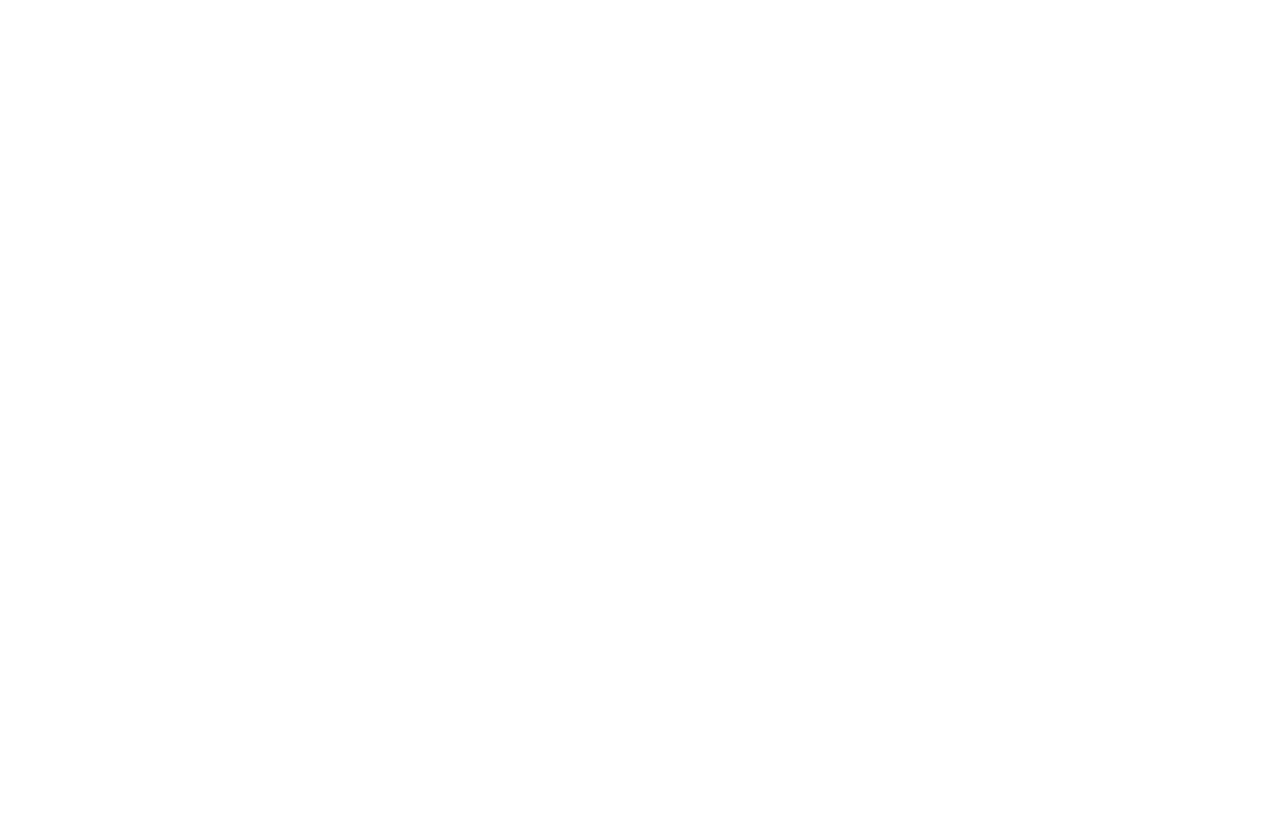
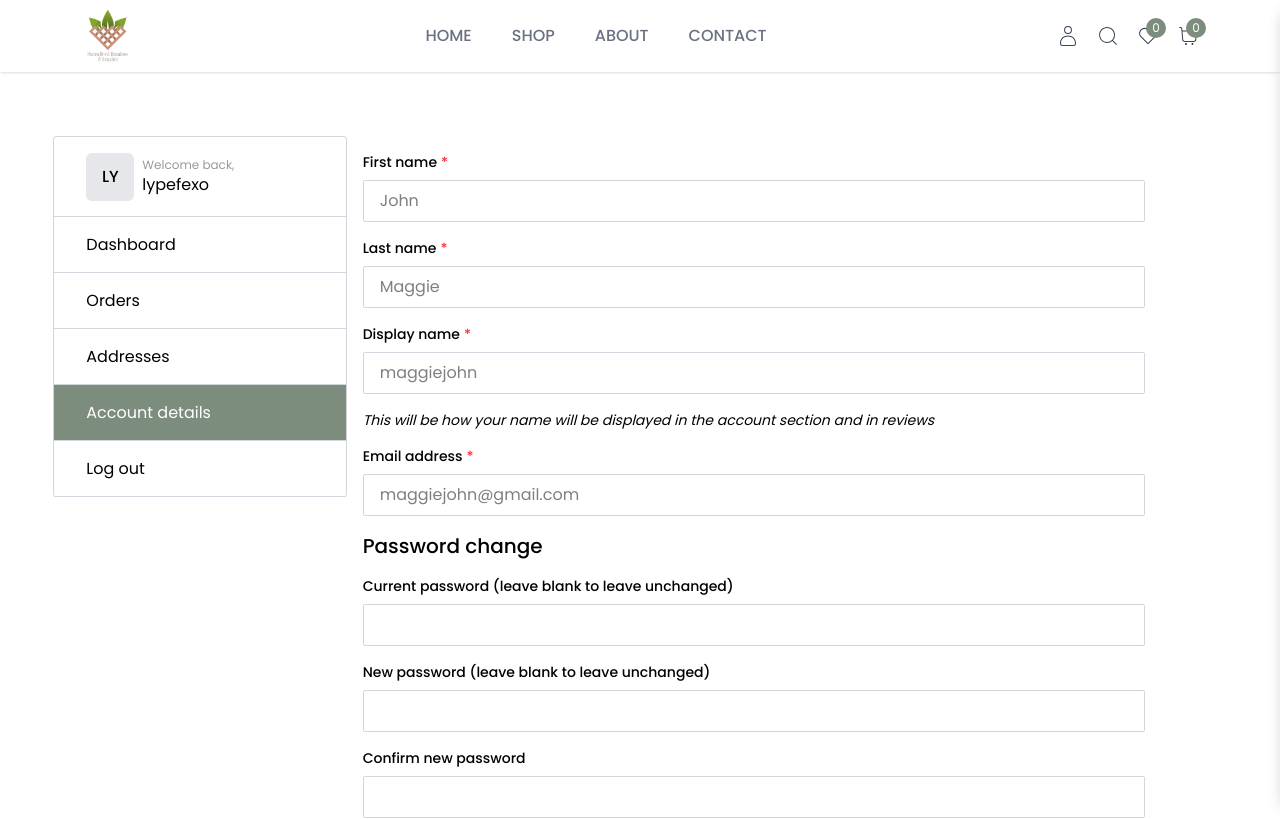
Before and after one commit to HlobisileLukhele/strawberyl-ecommerce, a React (Vite) app: page /account/details in a window 1280 px wide. Before the commit this address had no page. Shown: the top 819 px of the page. Built offline with nearby package versions, Linux system fonts and the light colour scheme; a web font is replaced by a local one.

Commit message:
added account details page, fixed navigation issue

```diff
--- a/src/App.jsx
+++ b/src/App.jsx
@@ -12,6 +12,7 @@
 import Checkout from '@/pages/Checkout';
 import UserNavbar from '@/shared/UserNavbar';
 import Dashboard from '@/pages/user/Dashboard';
+import AccountDetails from '@/pages/user/AccountDetails';
 
  export default function App() {
   return (
@@ -27,8 +28,9 @@
           <Route path="checkout" element={<Checkout />} />
 
           {/* authenticated user navigation */}
-          <Route path="/account" element={<UserNavbar/>}>
+          <Route path="account" element={<UserNavbar/>}>
             <Route index element={<Dashboard />} />
+            <Route path="details" element={<AccountDetails />} />
           </Route>
 
         </Route>
--- /dev/null
+++ b/src/Pages/user/AccountDetails.jsx
@@ -0,0 +1,59 @@
+import InputField from "@/components/InputField";
+
+export default function AccountDetails() {
+  return (
+    <>
+       <form action="#" className="w-full">
+          <InputField
+            label="First name"
+            name="fname"
+            type="text"
+            placeholder="John"
+            required
+          />
+          <InputField
+            label="Last name"
+            name="lname"
+            type="text"
+            placeholder="Maggie"
+            required
+          />
+          <InputField
+            label="Display name"
+            name="dname"
+            type="text"
+            placeholder="maggiejohn"
+            required
+          />
+          <p className="text-sm italic">This will be how your name will be displayed in the account section and in reviews</p>
+            <InputField
+                label="Email address"
+                name="email"
+                type="email"
+                placeholder="maggiejohn@gmail.com"
+                required
+            />
+
+            <h2 className="text-xl font-medium">Password change</h2>
+            <InputField
+                label="Current password (leave blank to leave unchanged)"
+                name="currentPassword"
+                type="password"
+            />
+            <InputField
+                label="New password (leave blank to leave unchanged)"
+                name="newPassword"
+                type="password"
+            />
+            <InputField
+                label="Confirm new password"
+                name="confirmNewPassword"
+                type="password"
+            />
+          <button type="submit" className="mt-6 px-4 bg-[#7c8c7d] text-white font-medium py-3 cursor-pointer hover:opacity-90">
+            Save changes
+          </button>
+      </form>
+    </>
+  )
+}
--- a/src/shared/UserNavbar.jsx
+++ b/src/shared/UserNavbar.jsx
@@ -8,8 +8,8 @@
      const navStyles = (path) =>
     `${location.pathname === path ? 'text-white bg-[#7c8c7d] hover:text-white' : ''}`;
   return (
-    <section className="flex flex-col md:flex-row gap-y-5 md:gap-y-0 gap-x-4 py-16 w-11/12 mx-auto">
-        <div className="md:w-3/12 w-full border border-b-0 border-gray-300 h-auto rounded-sm">
+    <section className="flex flex-col md:flex-row gap-y-5 md:gap-y-0 gap-x-4 py-16 w-11/12 mx-auto md:items-start">
+        <div className="md:w-3/12 w-full border border-b-0 border-gray-300 rounded-sm md:self-start flex-shrink-0">
             <div className="h-20 flex border-b border-gray-300  items-center pl-8 gap-x-2">
                 <div className="bg-gray-200 h-12 w-12 font-medium rounded-md flex items-center justify-center">LY</div>
                 <div>
@@ -18,23 +18,23 @@
                 </div>
             </div>
 
-            <Link to="account" className={`${boxStyles}, ${navStyles('/account')}`}>
+            <Link to="/account" className={`${boxStyles} ${navStyles('/account')}`}>
                 Dashboard
             </Link>
-            <Link to="#" className={`${boxStyles}, ${navStyles('/orders')}`}>
+            <Link to="#" className={`${boxStyles} ${navStyles('/orders')}`}>
                 Orders
             </Link>
-            <Link to="#" className={`${boxStyles}, ${navStyles('/addresses')}`}>
+            <Link to="#" className={`${boxStyles} ${navStyles('/addresses')}`}>
                 Addresses
             </Link>
-            <Link to="#" className={`${boxStyles}, ${navStyles('/account-details')}`}>
+            <Link to="/account/details" className={`${boxStyles} ${navStyles('/account/details')}`}>
                 Account details
             </Link>
             <a href="#" className={boxStyles}>
                 Log out
             </a>
         </div>
-        <div className="md:w-7/12 w-full h-full">
+        <div className="md:w-8/12 w-full">
             <Outlet/>
         </div>
     </section>
```
